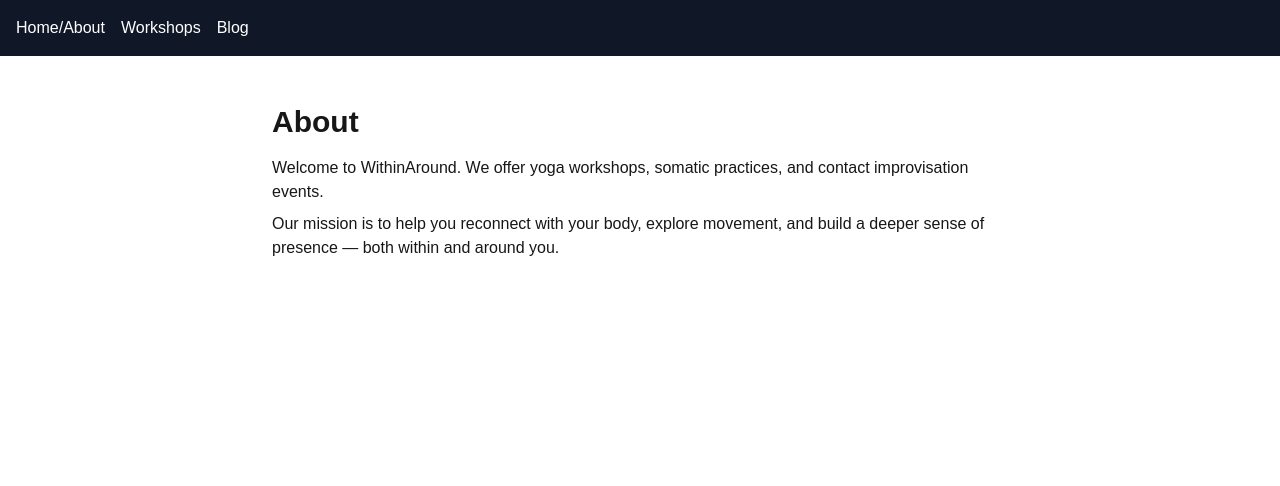
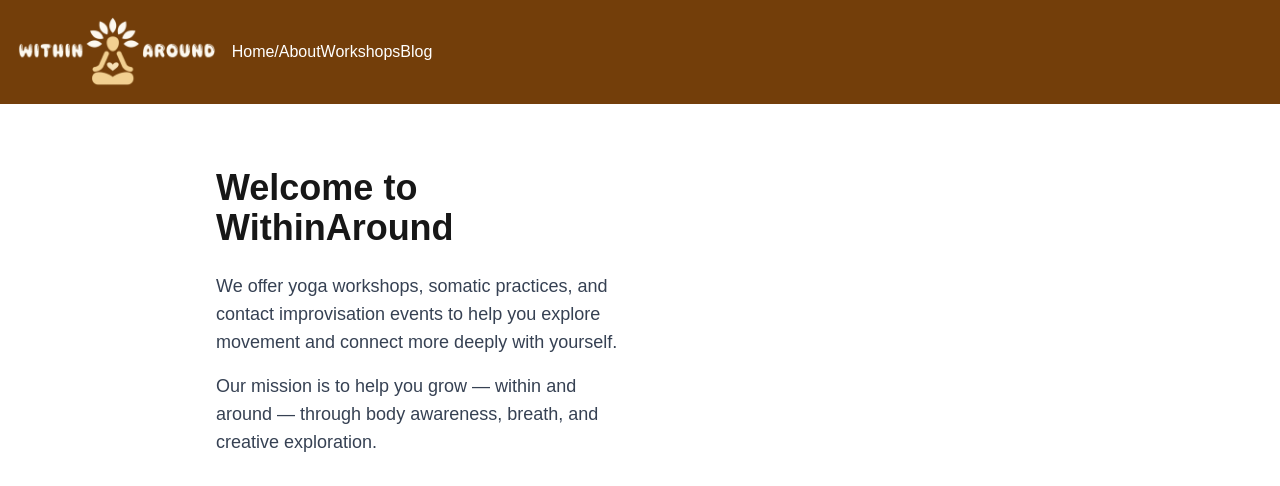
Before and after one commit to Ucaki/withinaround, a Next.js app: page / in a window 1280 px wide. Shown: the top 486 px of the page. Built offline with nearby package versions, Linux system fonts and the light colour scheme.

Commit message:
feat: Add logo, and nav bar

```diff
--- a/src/app/page.tsx
+++ b/src/app/page.tsx
@@ -1,14 +1,33 @@
+// src/app/page.tsx
+import Image from "next/image";
 
 export default function AboutPage() {
   return (
-    <section className="max-w-3xl mx-auto py-8 px-4">
-      <h1 className="text-3xl font-bold mb-4">About</h1>
-      <p className="mb-2">
-        Welcome to WithinAround. We offer yoga workshops, somatic practices, and contact improvisation events.
-      </p>
-      <p>
-        Our mission is to help you reconnect with your body, explore movement, and build a deeper sense of presence — both within and around you.
-      </p>
+    <section className="max-w-4xl mx-auto py-12 px-6">
+      <div className="grid md:grid-cols-2 gap-8 items-center">
+        {/* Image
+        <div>
+          <Image
+            src="/withinaroundLogo.png"
+            alt="Yoga practice"
+            width={200}
+            height={200}
+
+
+          />
+        </div>
+*/}
+        {/* Text content */}
+        <div>
+          <h1 className="text-4xl font-bold mb-6">Welcome to WithinAround</h1>
+          <p className="text-lg mb-4 text-gray-700">
+            We offer yoga workshops, somatic practices, and contact improvisation events to help you explore movement and connect more deeply with yourself.
+          </p>
+          <p className="text-lg text-gray-700">
+            Our mission is to help you grow — within and around — through body awareness, breath, and creative exploration.
+          </p>
+        </div>
+      </div>
     </section>
   );
 }
--- a/src/components/Navbar.tsx
+++ b/src/components/Navbar.tsx
@@ -1,13 +1,24 @@
 "use client";
 import Link from 'next/link'
+import Image from 'next/image'
 
 export default function Navbar() {
   return (
-    <nav className="bg-gray-900 text-white p-4 flex gap-4">
-      <Link href="/">Home/About</Link>
-     {/* <Link href="/about">About</Link> */}
-      <Link href="/workshops">Workshops</Link>
-      <Link href="/blog">Blog</Link>
+    <nav className="bg-yellow-900 text-white p-4 flex gap-4">
+     <div style={{ width : '16%', height: '1%'}}>
+               <Image
+                 src="/withinaroundLogo.png"
+                 alt="Yoga practice"
+                 width={600}
+                 height={150}
+               />
+      </div>
+     <div style={{display: 'flex', justifyContent: 'end', alignItems: 'center',  width: '100'}}>
+        <Link href="/">Home/About</Link>
+      {/* <Link href="/about">About</Link> */}
+        <Link href="/workshops">Workshops</Link>
+        <Link href="/blog">Blog</Link>
+      </div>
     </nav>
   )
 }
```
Also changed, not shown: public/withinaroundLogo.png (added).
